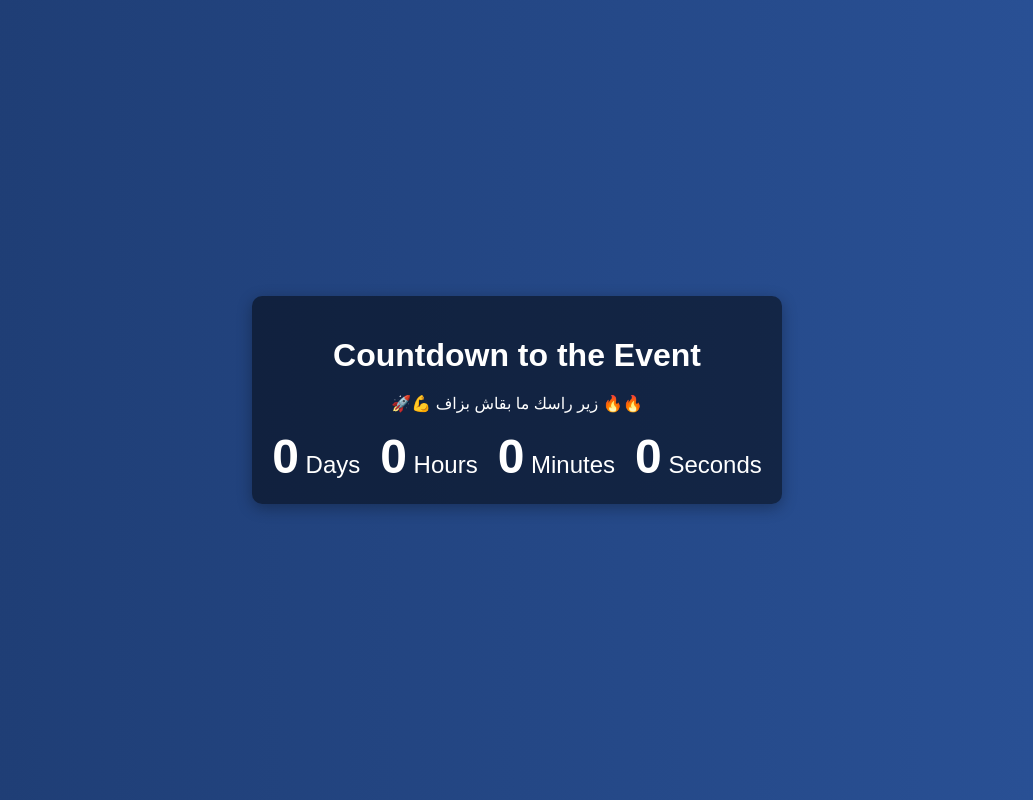
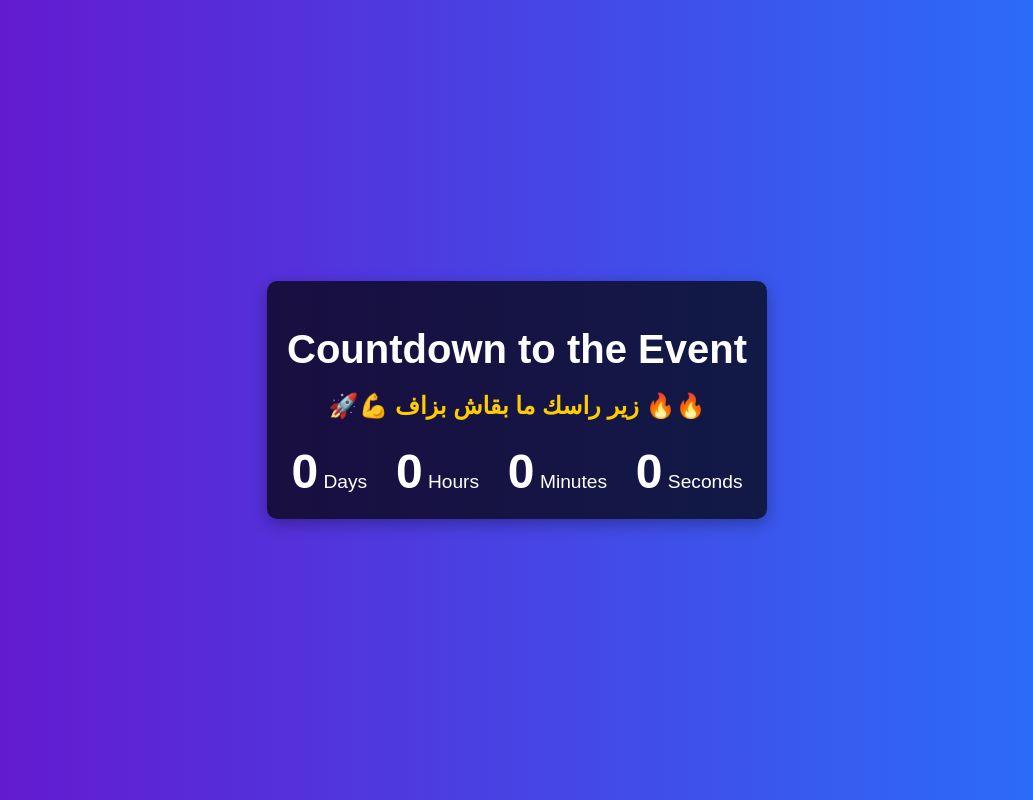
Before and after one commit to bincal12/k, a plain HTML site: page index.html in a window 1280 px wide. Shown: the whole page, without its empty margins (123-1156 px from the left). Drawn offline with Linux system fonts and the light colour scheme.

Commit message:
Update style.css

```diff
--- a/style.css
+++ b/style.css
@@ -1,7 +1,7 @@
 body {
     font-family: Arial, sans-serif;
-    background: linear-gradient(to right, #1e3c72, #2a5298);
-    color: #ffffff;
+    background: linear-gradient(to right, #6a11cb, #2575fc);
+    color: white;
     display: flex;
     justify-content: center;
     align-items: center;
@@ -11,15 +11,15 @@ body {
 
 .countdown-container {
     text-align: center;
+    background: rgba(0, 0, 0, 0.7);
     padding: 20px;
-    background: rgba(0, 0, 0, 0.5);
     border-radius: 10px;
-    box-shadow: 0 4px 15px rgba(0, 0, 0, 0.3);
+    box-shadow: 0 5px 15px rgba(0, 0, 0, 0.3);
 }
 
 h1 {
+    font-size: 2.5rem;
     margin-bottom: 20px;
-    font-size: 2rem;
 }
 
 #countdown {
@@ -29,19 +29,25 @@ h1 {
 }
 
 .time {
-    font-size: 1.5rem;
-    text-align: center;
-
- .message {
-    font-size: 1.5rem;
-    margin-top: 20px;
-    color: #ffcc00;
-    font-weight: bold;
-}
-
+    font-size: 1.2rem;
 }
 
 .time span {
     font-size: 3rem;
     font-weight: bold;
 }
+
+.message {
+    font-size: 1.5rem;
+    margin-top: 20px;
+    color: #ffcc00;
+    font-weight: bold;
+    text-align: center;
+    animation: pulse 1s infinite; /* إضافة حركة تحفيزية */
+}
+
+@keyframes pulse {
+    0% { transform: scale(1); }
+    50% { transform: scale(1.1); }
+    100% { transform: scale(1); }
+}
```
